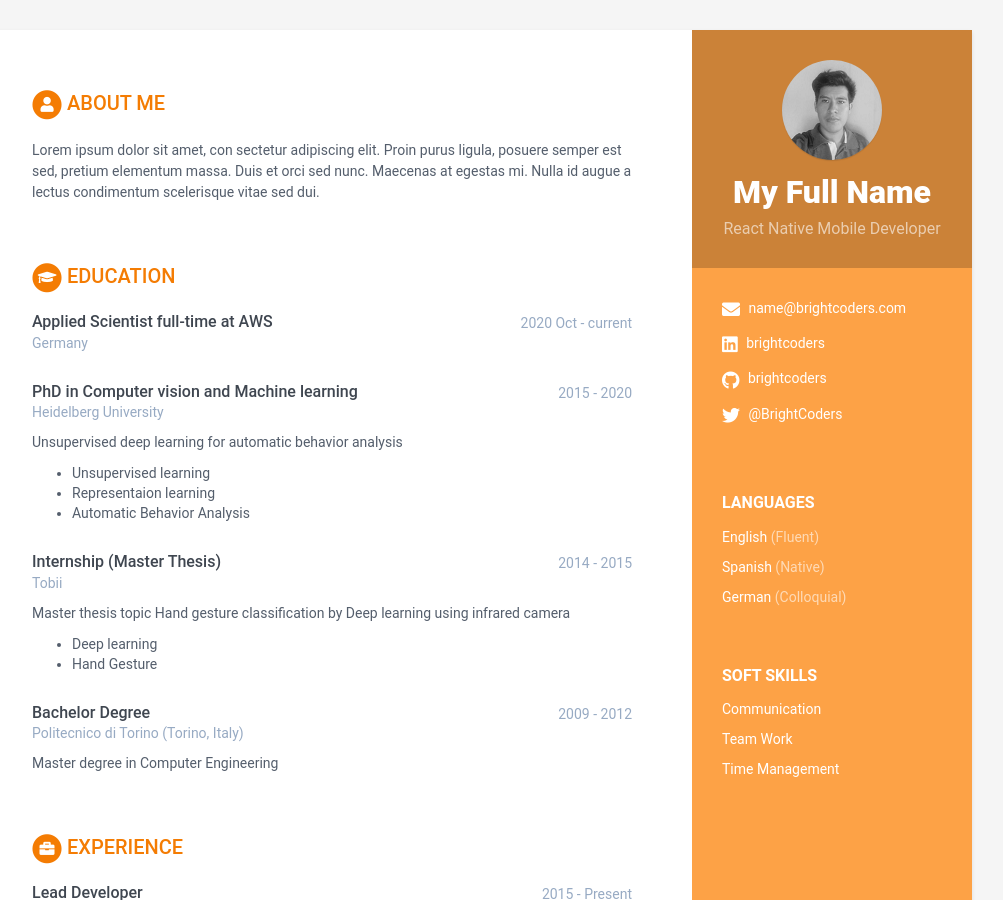
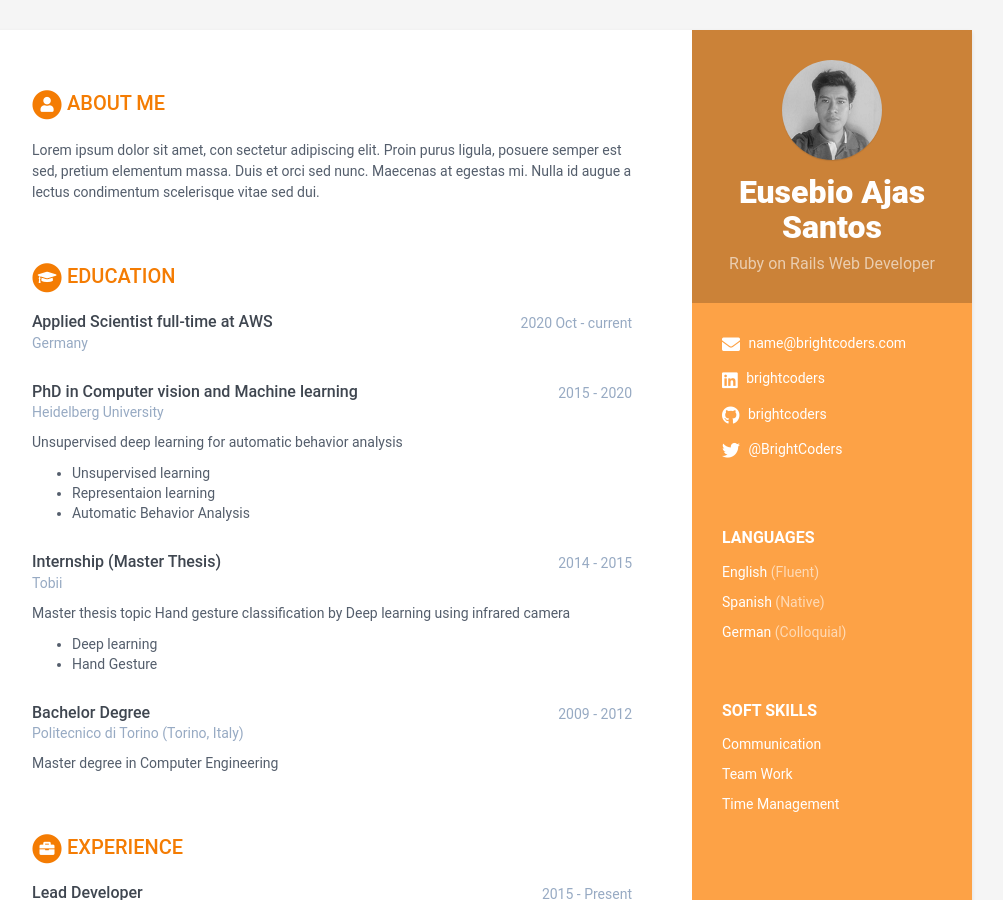
Before and after one commit to BC-MAR-21-ROR/kata-resume-EusebioAjas, a Jekyll site: the page built from index.html, in a window 1280 px wide and 900 px high. Shown: the whole window, without its empty margins (168-1171 px from the left). Built offline with Jekyll 4.4.1, drawn with Linux system fonts in a browser that asks for light colours.

Commit message:
add profile information

```diff
--- a/_data/data.yml
+++ b/_data/data.yml
@@ -7,8 +7,8 @@ sidebar:
   education: False # NO MODIFICAR
 
   # Profile information
-  name: My Full Name # Nombre completo
-  tagline: React Native Mobile Developer # React Native Mobile Developer ó Ruby on Rails Web Developer Según sea el caso
+  name: Eusebio Ajas Santos # Nombre completo
+  tagline: Ruby on Rails Web Developer # React Native Mobile Developer ó Ruby on Rails Web Developer Según sea el caso
   avatar: profile.png # Colocar una imagen con tu foto de 100x100 pixels dentro de /assets/images
 
   # Actualiza tus datos de contacto
```
